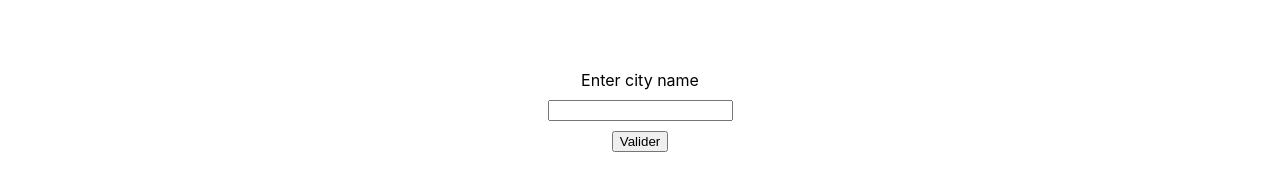
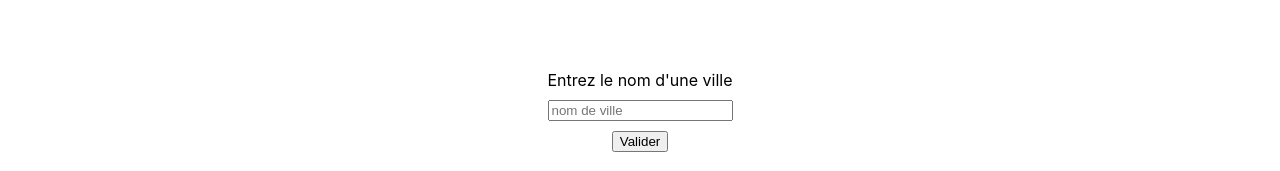
Before and after one commit to MathieuBouvet/city-temp-viewer, a React (Create React App) app: page / in a window 1280 px wide. Shown: the part 337-508 px from the top of the page. Built offline with nearby package versions, Linux system fonts and the light colour scheme.

Commit message:
Translate to french

```diff
--- a/src/components/CityInput/CityInput.js
+++ b/src/components/CityInput/CityInput.js
@@ -7,12 +7,13 @@ function CityInput({ onSubmitCity }) {
   const [currentCityValue, setCurrentCityValue] = useState("");
   return (
     <div className="CityInput">
-      <label htmlFor="cityName">Enter city name</label>
+      <label htmlFor="cityName">Entrez le nom d'une ville</label>
       <input
         type="text"
         id="cityName"
         value={currentCityValue}
         onChange={e => setCurrentCityValue(e.target.value)}
+        placeholder="nom de ville"
       />
       <button onClick={() => onSubmitCity(currentCityValue)}>Valider</button>
     </div>
--- a/src/components/TemperatureViewer/TemperatureViewer.js
+++ b/src/components/TemperatureViewer/TemperatureViewer.js
@@ -29,7 +29,7 @@ function TemperatureViewer({ city, onReset }) {
       {isLoading && "Vérification de la température en cours..."}
       {error ? error : `A ${city}, ${getTemperatureText(isHot(temperature))}`}
       <button className="resetCity" onClick={onReset}>
-        reset
+        recommencer
       </button>
     </div>
   );
--- a/src/useCityTemperature.js
+++ b/src/useCityTemperature.js
@@ -25,9 +25,11 @@ function useCityTemperature(city) {
       .catch(error => {
         setLoading(false);
         if (error.status === 404) {
-          setError("City not found");
+          setError("Cette ville n'existe pas");
         } else {
-          setError("An error occured");
+          setError(
+            "Une erreur est survenue lors de la vérification de la température"
+          );
         }
       });
   }, [city]);
```
